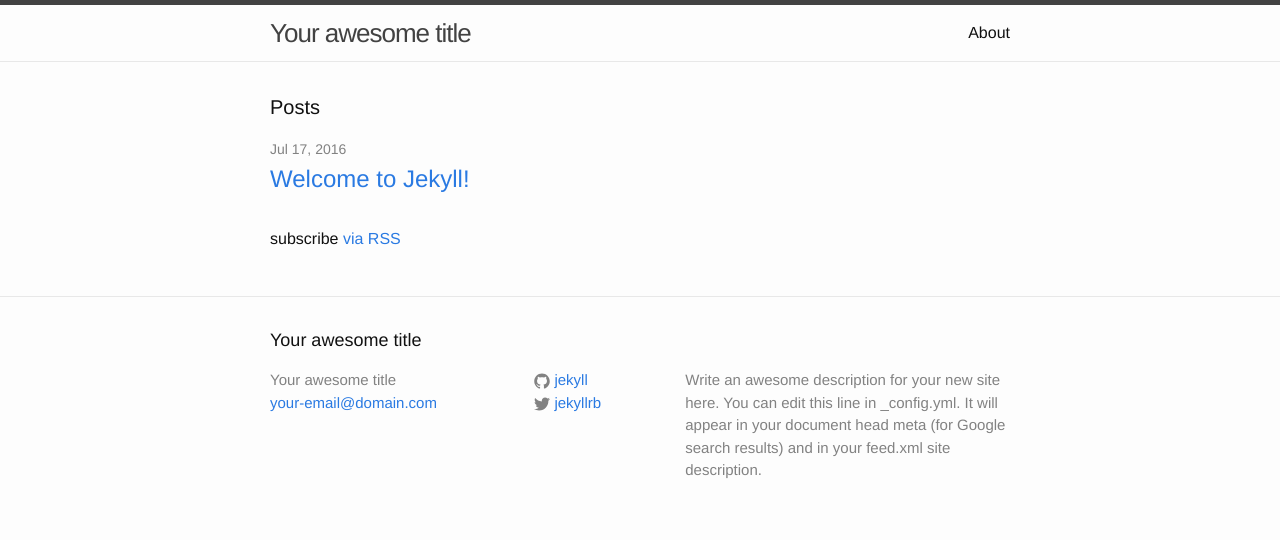
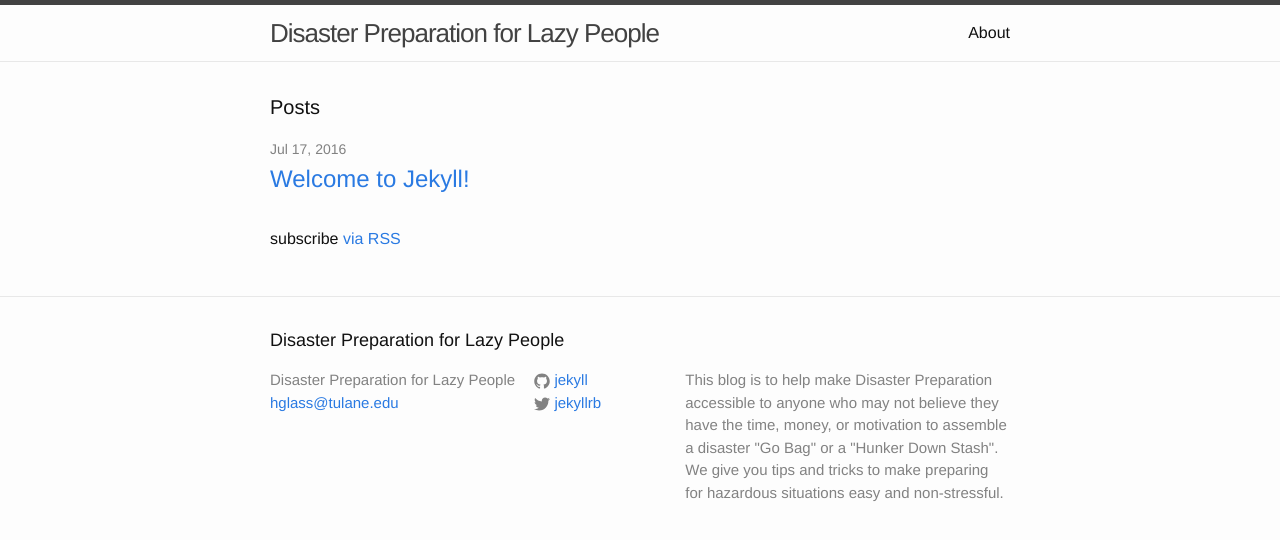
Before and after one commit to BarCamp-Disaster-Prep/BarCamp-Disaster-Prep.github.io, a Jekyll site: the page built from index.html, in a window 1280 px wide. Shown: the top 540 px of the page. Built offline with Jekyll 4.4.1, drawn with Linux system fonts in a browser that asks for light colours.

Commit message:
update site name

```diff
--- a/_config.yml
+++ b/_config.yml
@@ -6,12 +6,13 @@
 # 'jekyll serve'. If you change this file, please restart the server process.
 
 # Site settings
-title: Your awesome title
-email: your-email@domain.com
+title: Disaster Preparation for Lazy People
+email: hglass@tulane.edu
 description: > # this means to ignore newlines until "baseurl:"
-  Write an awesome description for your new site here. You can edit this
-  line in _config.yml. It will appear in your document head meta (for
-  Google search results) and in your feed.xml site description.
+  This blog is to help make Disaster Preparation accessible to anyone who may not
+  believe they have the time, money, or motivation to assemble a disaster "Go
+  Bag" or a "Hunker Down Stash".  We give you tips and tricks to make preparing
+  for hazardous situations easy and non-stressful.
 baseurl: "" # the subpath of your site, e.g. /blog
 url: "http://yourdomain.com" # the base hostname & protocol for your site
 twitter_username: jekyllrb
```
